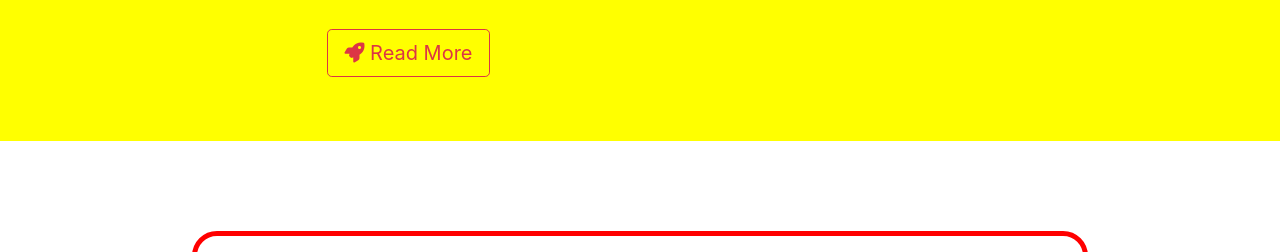
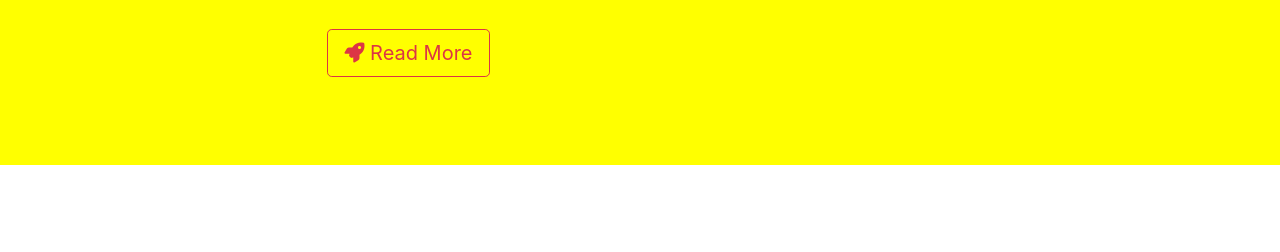
Before and after one commit to BringDownUnemployment/bdu, a plain HTML site: page index.html in a window 1280 px wide. Shown: the part 479-731 px from the top of the page. Drawn offline with nearby package versions, Linux system fonts and the light colour scheme.

Commit message:
index.html updated

```diff
--- a/index.html
+++ b/index.html
@@ -62,7 +62,7 @@
         <div class="col-lg-6">
           <h1 class="big-heading">Get Ready To Bring Down Unemployment In India!</h1><br>
           <a href="info.html" type="button" class="btn btn-outline-danger btn-lg cta-btn">
-            <i class="fas fa-rocket"></i> Read More</a>
+            <i class="fas fa-rocket"></i> Read More</a> <br><br>
         </div>
         <div class="col-lg-6">
           <img class="title-img" src="images/title-img.png" alt="unemployment-title-img">
```
